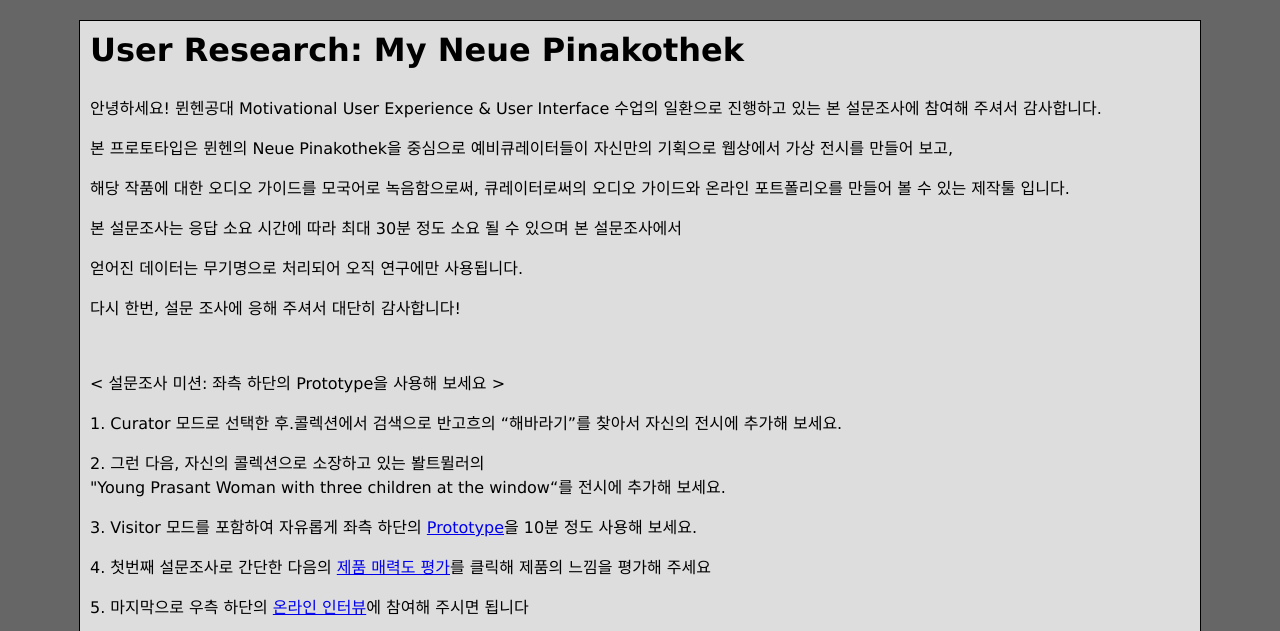
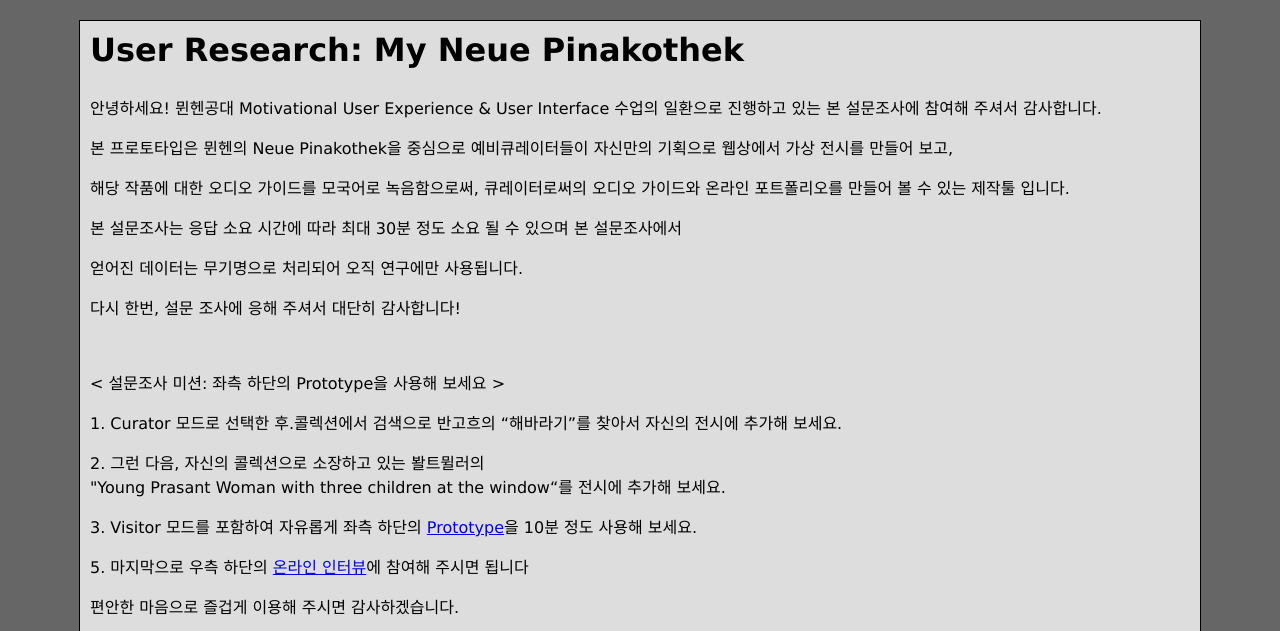
Before and after one commit to thosewhowait/survey, a website: page index.html in a window 1280 px wide. Shown: the top 631 px of the page. Drawn offline with Linux system fonts and the light colour scheme.

Commit message:
Update index.html

```diff
--- a/index.html
+++ b/index.html
@@ -141,8 +141,6 @@
     <p>2. 그런 다음, 자신의 콜렉션으로 소장하고 있는 봘트뮐러의<br />
 "Young Prasant Woman with three children at the window“를 전시에 추가해 보세요.&#13;</p>
 <p>3. Visitor 모드를 포함하여 자유롭게 좌측 하단의 <a href="https://popapp.in/w/projects/55942bf8196190bc15f0b035/preview" target="_blank">Prototype</a>을 10분 정도 사용해 보세요.</p>
-<p>4. 첫번째 설문조사로 간단한 다음의 <a href="http://eval.attrakdiff.de/attrakdiff.php?id=e6467f6ee719a27fd299813af6153394&step=1&lang=en
-" target="_blank">제품 매력도 평가</a>를 클릭해 제품의 느낌을 평가해 주세요</p>
     <p>5. 마지막으로 우측 하단의 <a href="https://docs.google.com/forms/d/19mi-eMR9gq9cNR2pih0HlX6c5bVAGQ-41_6ywqQ7NdA/viewform?usp=send_form" target="_blank">온라인 인터뷰</a>에 참여해 주시면 됩니다</p>
     <p>편안한 마음으로 즐겁게 이용해 주시면  감사하겠습니다.&#13;</p>
     <p>&nbsp;</p>
```
